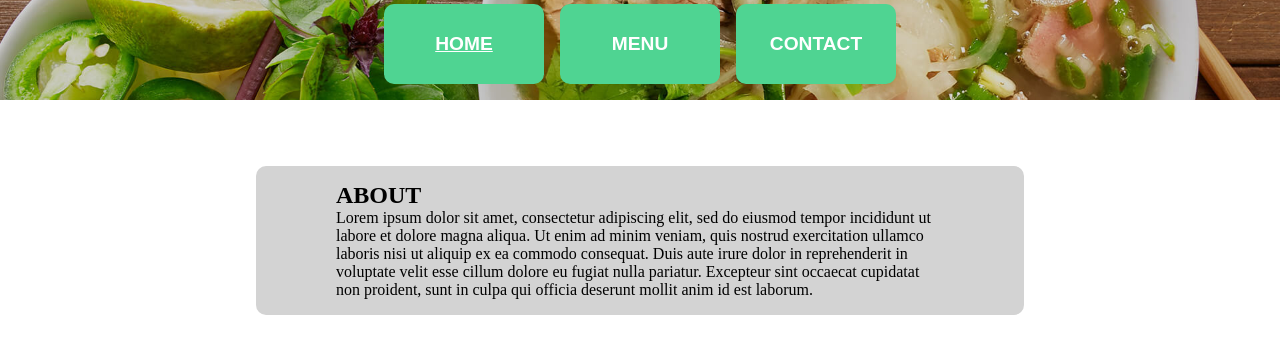
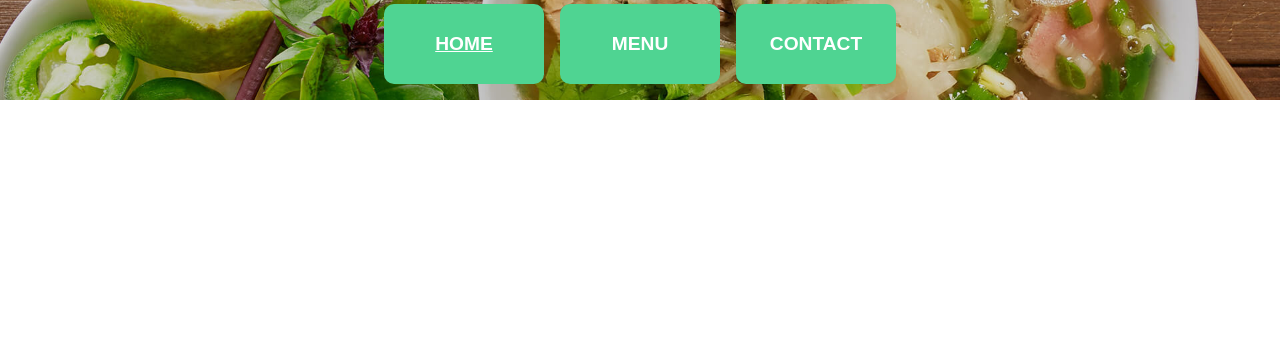
Before and after one commit to bphannavong/odin-restaurant, a website built with webpack: page src/template.html in a window 1280 px wide. Both pictures are taken after a click on the button "MENU". Shown: the part 180-534 px from the top of the page. Built offline with nearby package versions, Linux system fonts and the light colour scheme.

Commit message:
Add buttons with event listeners

```diff
--- a/src/index.js
+++ b/src/index.js
@@ -1,4 +1,11 @@
 import initRender from './init.js';
+import menuRender from './menu.js';
 import './styles.css'
 
 initRender();
+
+const home = document.querySelector('.nav-bar button:first-child');
+home.addEventListener('click', initRender);
+
+const menu = document.querySelector('.nav-bar button:nth-child(2)');
+menu.addEventListener('click', menuRender);
--- a/src/init.js
+++ b/src/init.js
@@ -1,5 +1,3 @@
-import phoBanner from './assets/pho-banner.jpg';
-
 const headComponents = []; //components for header section
 const components = []; //components to add to page
 
@@ -44,6 +42,7 @@ headComponents.push(nav);
 components.push(hero);
 
 export default function renderPage() {
+    document.innerHTML = ''; //create new module for home and ability to change between tabs
     const main = document.querySelector('main')
     const content = document.getElementById('content');
     const header = document.createElement('div');
--- /dev/null
+++ b/src/menu.js
@@ -0,0 +1,4 @@
+export default function menu() {
+    const content = document.getElementById('content');
+    content.innerHTML = '';
+}
```
Also changed, not shown: dist/bundle6a3396808cf67a0f7fe4.js, dist/index.html, src/contact.js (added), 2 other files.
